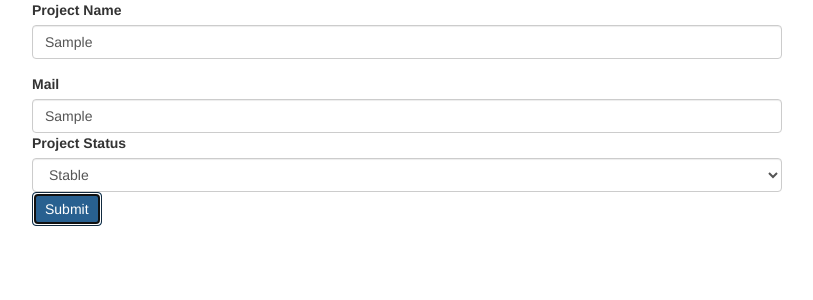
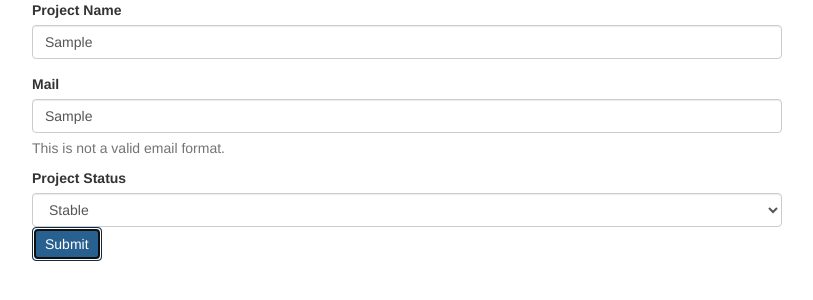
Before and after one commit to AmaralPH/angular-reactive-form-project, an Angular app: page / in a window 1280 px wide. Both pictures are taken after typing "Sample", "Sample" into the empty fields and a click on the button "Submit". Shown: the top 300 px of the page, without its empty margins (233-1046 px from the left). Built offline with nearby package versions, Linux system fonts and the light colour scheme.

Commit message:
add erros messages to mail input

```diff
--- a/src/app/app.component.html
+++ b/src/app/app.component.html
@@ -42,6 +42,18 @@
             id="mail"
             formControlName="mail"
             class="form-control">
+          <span
+            *ngIf="projectForm.get('mail').invalid && projectForm.get('mail').touched"
+            class="help-block">
+            <span
+              *ngIf="projectForm.get('mail').errors['email']">
+              This is not a valid email format.
+            </span>
+            <span
+              *ngIf="projectForm.get('mail').errors['required']">
+              Mail is required.
+            </span>
+          </span>
         </div>
         <div class="status">
           <label for="status">Project Status</label>
```
